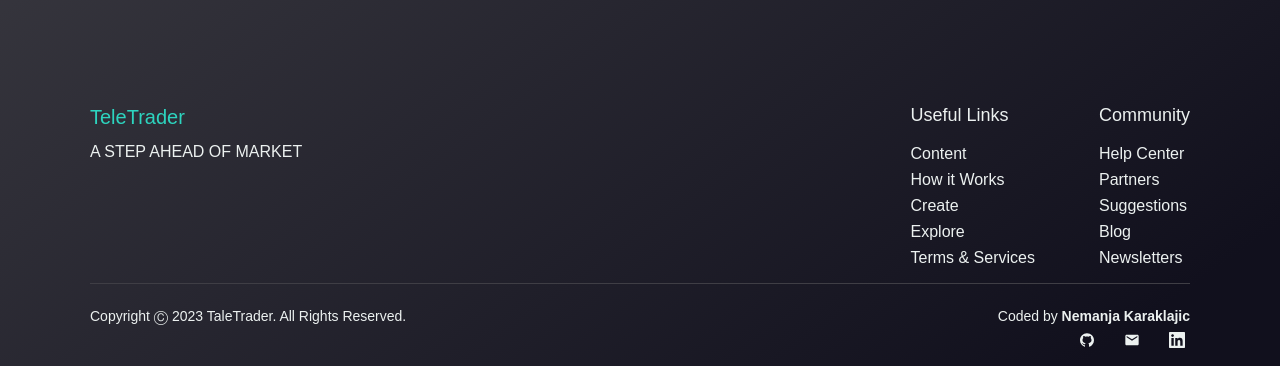
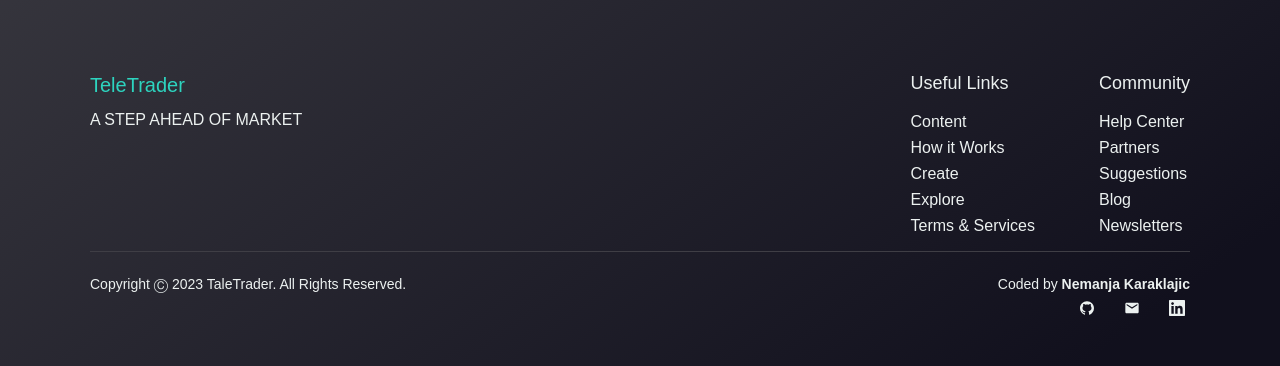
Before and after one commit to letStayFoolish/teletrader-assignment-project, a React (Create React App) app: page / in a window 1280 px wide. Shown: the part 431-797 px from the top of the page. Built offline with nearby package versions, Linux system fonts and the light colour scheme; no server answers.

Commit message:
Update: Footer
- fix: add margin-top

```diff
--- a/src/components/Footer/Footer.jsx
+++ b/src/components/Footer/Footer.jsx
@@ -3,7 +3,7 @@ import {footerLinks, socialMedia} from "../../utils/constants";
 
 const Footer = () => {
   return (
-    <footer className='w-full container text-center md:text-left  flex flex-col my-8'>
+    <footer className='w-full text-center md:text-left  flex flex-col my-8'>
       <div className='flex md:flex-row flex-col md:justify-start'>
         <div className="flex flex-col justify-start md:mr-5">
           <h3 className='text-[20px] font-medium text-teal-400 mb-2 hover:opacity-75 transition-all'>
```
